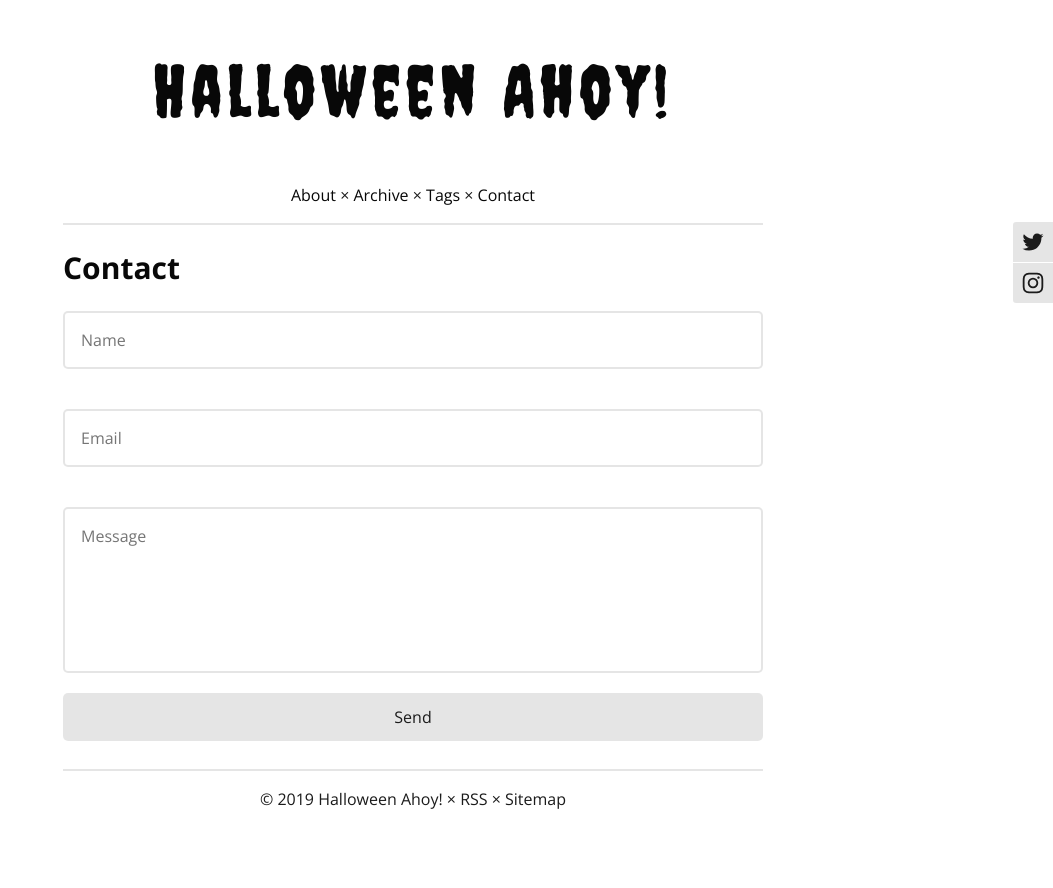
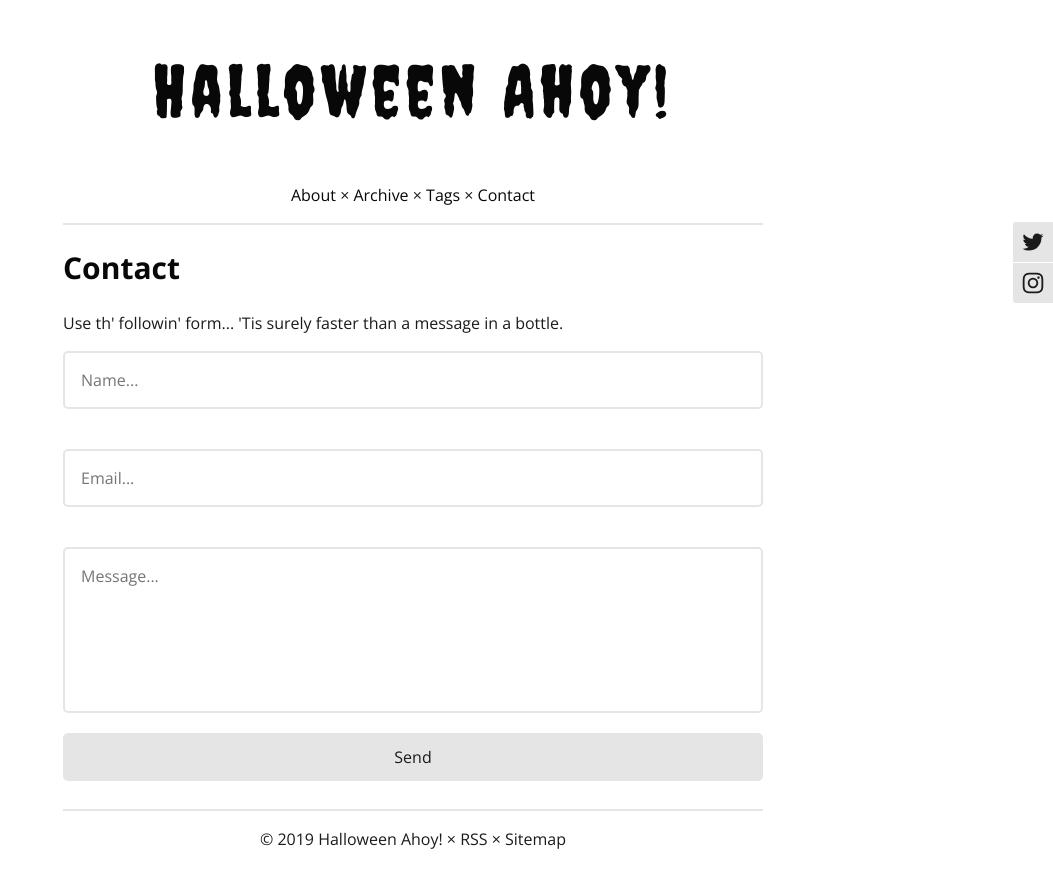
Before and after one commit to halloweenahoy/halloweenahoy.github.io, a Jekyll site: the page built from contact.html, in a window 1280 px wide. Shown: the top 888 px of the page, without its empty margins (227-1280 px from the left). Built offline with Jekyll 4.4.1, drawn with Linux system fonts in a browser that asks for light colours; comment, search, counter and statistics services are not loaded.

Commit message:
Update contact.html

```diff
--- a/contact.html
+++ b/contact.html
@@ -1,16 +1,18 @@
 ---
 layout: default
 title: Contact
-description: Halloween Ahoy! contact form. Send us an email.
+description: Halloween Ahoy! contact form.
 ---
 
 <h2>Contact</h2>
 
+<p>Use th' followin' form... 'Tis surely faster than a message in a bottle.</p>
+
 <form action="https://formspree.io/halloweenahoy@gmail.com" method="POST">
-  <input type="text" id="name" class="" name="name" placeholder="Name" required="required"/>
-  <input type="email" id="email" class="" name="email" placeholder="Email" required="required"/>
+  <input type="text" id="name" class="" name="name" placeholder="Name..." required="required"/>
+  <input type="email" id="email" class="" name="email" placeholder="Email..." required="required"/>
   <input type="hidden" name="_subject" value="Sent!" />
-  <textarea id="message" class="multi-line" name="message" placeholder="Message" cols="30" rows="5" required="required"></textarea>
+  <textarea id="message" class="multi-line" name="message" placeholder="Message..." cols="30" rows="5" required="required"></textarea>
   <input type="text" name="_gotcha" style="display:none" />
   <input type="submit" id="submit" value="Send"/>
   <input type="hidden" name="_next" value="{{ '/thanks/' | prepend: site.baseurl | prepend: site.url }}" />
```
